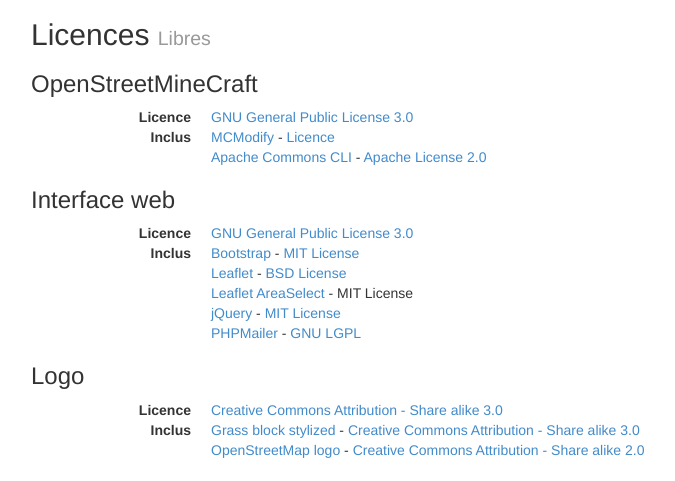
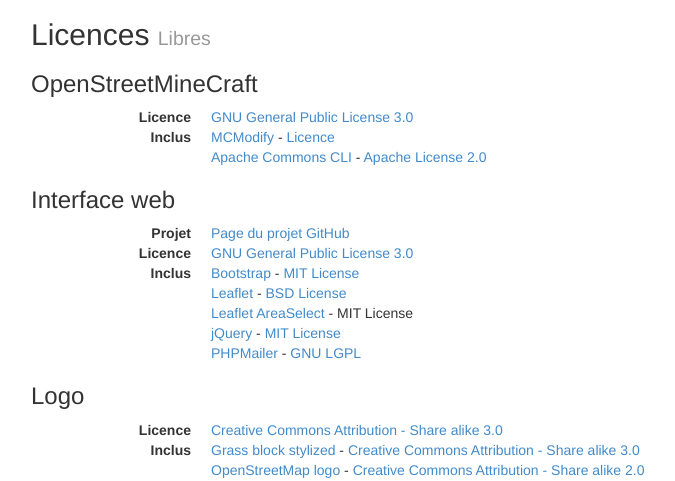
Before and after one commit to PanierAvide/OpenStreetMineCraftWeb, a PHP site: page /html/about.php in a window 1280 px wide. Shown: the part 438-919 px from the top of the page, without its empty margins (39-714 px from the left). Run offline with PHP 8.4, Linux system fonts and the light colour scheme; some libraries are stand-ins or nearby versions.

Commit message:
Some web links added

```diff
--- a/src/about.php
+++ b/src/about.php
@@ -47,6 +47,8 @@ include_once("page_struct.php");
 
 		<h3 class="type-headings">Interface web</h3>
 		<dl class="dl-horizontal">
+			<dt>Projet</dt>
+			<dd><a href="https://github.com/PanierAvide/OpenStreetMineCraftWeb">Page du projet GitHub</a></dd>
 			<dt>Licence</dt>
 			<dd><a href="https://gnu.org/licenses/gpl.html">GNU General Public License 3.0</a></dd>
 			<dt>Inclus<dt>
```
Also changed, not shown: README.txt.
